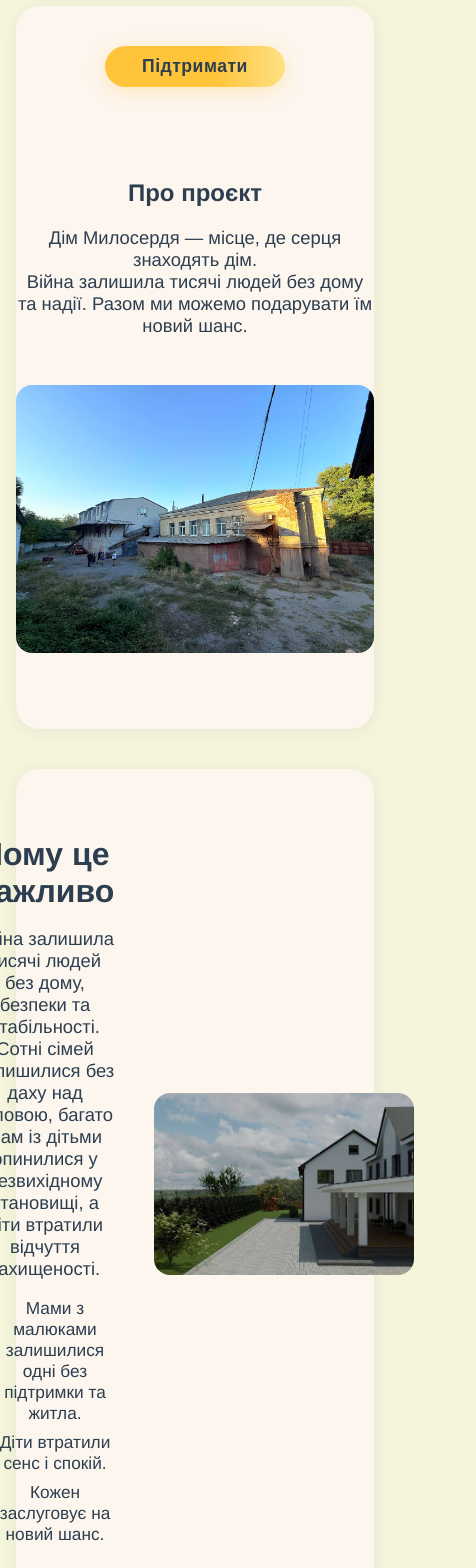
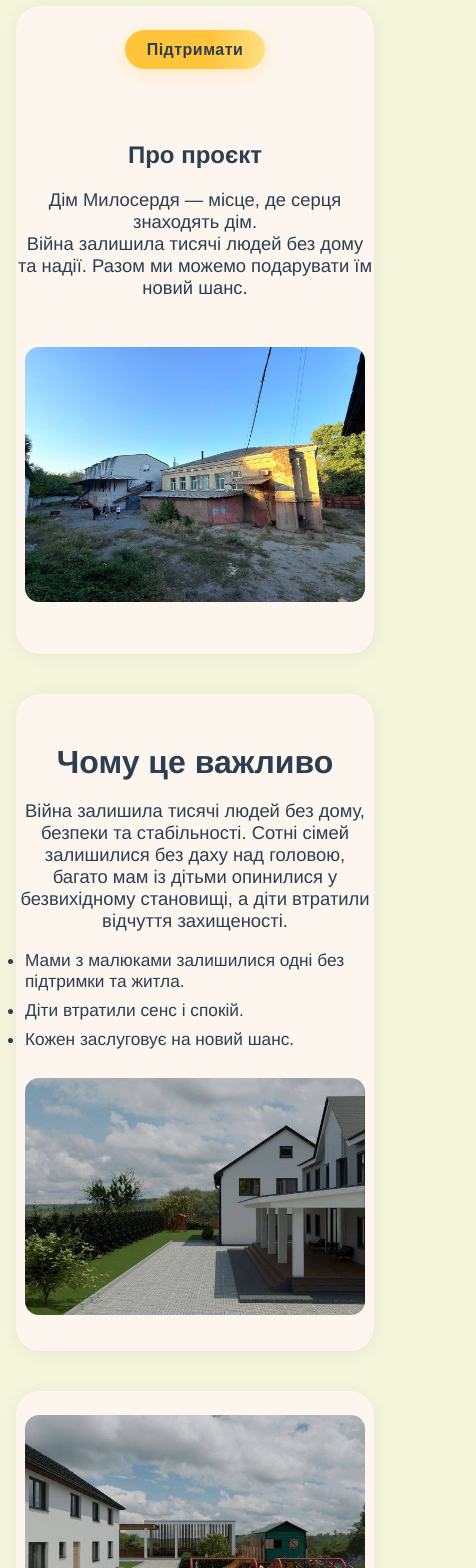
Before and after one commit to IgorKonyshev/site_church, a Vue app: page / in a window 390 px wide. Shown: the part 380-1948 px from the top of the page, 476 px wide, since content can reach past the window. Built offline with nearby package versions, Linux system fonts and the light colour scheme.

Commit message:
адаптировал для телефонов

```diff
--- a/src/components/GoalSection.vue
+++ b/src/components/GoalSection.vue
@@ -1,5 +1,8 @@
 <template>
   <section class="goal-section">
+    <div class="goal-photo-wrap">
+      <img src="Photo_project3.jpg" class="goal-photo" alt="Будівля">
+    </div>
     <div class="goal-info">
       <h2>Наша ціль</h2>
       <div class="goal-stats">
@@ -10,10 +13,6 @@
         <div class="goal-stat">
           <div class="goal-value">$230 000</div>
           <div class="goal-label">ціль</div>
-        </div>
-        <div class="goal-stat">
-          <div class="goal-value">3 місяця</div>
-          <div class="goal-label">строк</div>
         </div>
       </div>
       <div class="goal-progress-bar">
@@ -27,9 +26,6 @@
         <b>{{ countdown.minutes }}</b> хв
         <b>{{ countdown.seconds }}</b> сек
       </div>
-    </div>
-    <div class="goal-photo-wrap">
-      <img src="Photo_project3.jpg" class="goal-photo" alt="Будівля">
     </div>
   </section>
 </template>
@@ -103,11 +99,18 @@ export default {
 }
 .goal-stats {
   display: flex;
+  justify-content: center;
+  align-items: flex-start;
   gap: 32px;
   margin-bottom: 18px;
 }
 .goal-stat {
   text-align: center;
+  min-width: 120px;
+  flex: 1 1 0;
+  display: flex;
+  flex-direction: column;
+  align-items: center;
 }
 .goal-value {
   font-size: 1.5rem;
@@ -147,3 +150,45 @@ export default {
   object-fit: cover;
 }
 </style>
+<style scoped>
+@media (max-width: 700px) {
+  .goal-section {
+    flex-direction: column;
+    gap: 20px;
+    padding: 24px 0;
+    align-items: center;
+  }
+  .goal-photo-wrap {
+    min-width: 0;
+    max-width: 100%;
+    width: 100%;
+    display: flex;
+    justify-content: center;
+    margin-bottom: 12px;
+  }
+  .goal-photo {
+    width: 90vw;
+    max-width: 340px;
+    border-radius: 14px;
+  }
+  .goal-info {
+    max-width: 100%;
+    width: 100%;
+    align-items: center;
+    text-align: center;
+    padding: 0 8px;
+  }
+  .goal-stats {
+    flex-direction: column;
+    gap: 10px;
+  }
+  .goal-stat {
+    min-width: 0;
+    width: 100%;
+  }
+  .goal-progress-bar {
+    width: 100%;
+    min-width: 0;
+  }
+}
+</style>
--- a/src/components/HelpSection.vue
+++ b/src/components/HelpSection.vue
@@ -72,6 +72,40 @@ export default {
 }
 </style>
 <style scoped>
+@media (max-width: 700px) {
+  .help-section {
+    padding: 20px 4vw;
+    max-width: 100vw;
+    min-width: 0;
+  }
+  .help-list {
+    max-width: 100%;
+    width: 100%;
+    padding: 0;
+    margin: 0 0 18px 0;
+  }
+  .help-list li {
+    font-size: 1rem;
+    margin-bottom: 12px;
+    padding-left: 0.2em;
+    gap: 8px;
+  }
+  .donate-block {
+    width: 100%;
+    margin-top: 16px;
+  }
+  .pay-icons {
+    gap: 10px;
+    flex-wrap: wrap;
+    justify-content: center;
+  }
+  .pay-icons img {
+    width: 32px;
+    height: 32px;
+  }
+}
+</style>
+<style scoped>
 .donate-block {
   display: flex;
   flex-direction: column;
--- a/src/components/ProjectSection.vue
+++ b/src/components/ProjectSection.vue
@@ -148,3 +148,31 @@ export default {
   transform: translateY(-2px) scale(1.04);
 }
 </style>
+<style scoped>
+@media (max-width: 700px) {
+  .project-section {
+    flex-direction: column;
+    gap: 20px;
+    padding: 24px 0;
+    align-items: center;
+  }
+  .project-info {
+    max-width: 100%;
+    width: 100%;
+    text-align: center;
+    padding: 0 8px;
+  }
+  .project-photo {
+    width: 90vw;
+    max-width: 340px;
+    border-radius: 14px;
+    margin-bottom: 24px;
+  }
+  .donate-btn {
+    min-width: 140px;
+    max-width: 90vw;
+    font-size: 1rem;
+    padding: 10px 18px;
+  }
+}
+</style>
--- a/src/components/WhySection.vue
+++ b/src/components/WhySection.vue
@@ -66,3 +66,38 @@ export default {
   object-fit: cover;
 }
 </style>
+<style scoped>
+@media (max-width: 700px) {
+  .why-section {
+    flex-direction: column;
+    gap: 20px;
+    padding: 24px 0;
+    align-items: center;
+  }
+  .why-info {
+    max-width: 100%;
+    width: 100%;
+    text-align: center;
+    padding: 0 8px;
+  }
+  .why-photo-wrap {
+    min-width: 0;
+    max-width: 100%;
+    width: 100%;
+    display: flex;
+    justify-content: center;
+    margin-bottom: 12px;
+  }
+  .why-photo {
+    width: 90vw;
+    max-width: 340px;
+    border-radius: 14px;
+  }
+  .why-info ul {
+    padding-left: 0;
+    text-align: left;
+    margin: 0 auto;
+    max-width: 340px;
+  }
+}
+</style>
```
